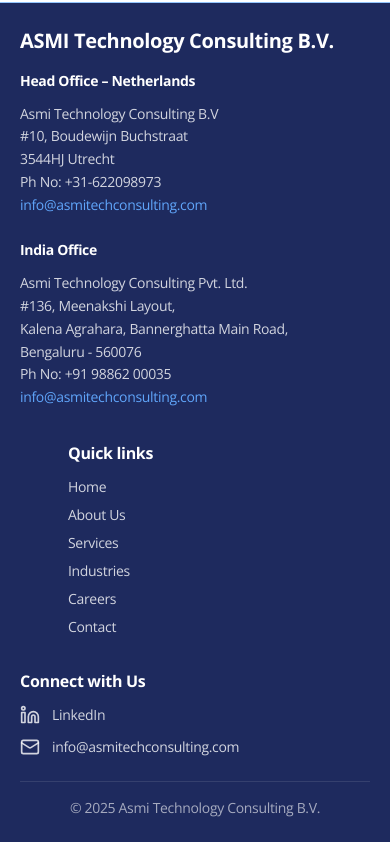
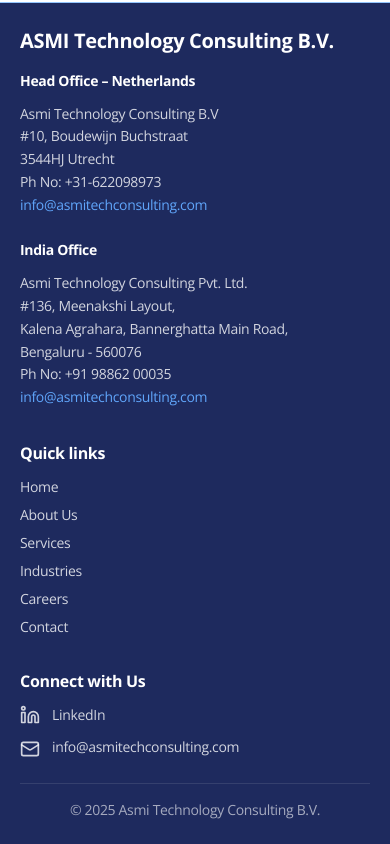
Before and after one commit to Galact07/AsmiTech, a React (Vite) app: page /jobs in a window 390 px wide. Shown: the part 988-1832 px from the top of the page. Built offline with nearby package versions, Linux system fonts and the light colour scheme; no server answers; the database is empty.

Commit message:
Fix mobile UI issues: footer spacing, header button, text overflow, carousel margins

```diff
--- a/src/components/Footer.jsx
+++ b/src/components/Footer.jsx
@@ -13,31 +13,31 @@
             <div className="grid grid-cols-1 md:grid-cols-2 gap-6">
               <div className="flex flex-col">
                 <h3 className="text-sm font-bold text-white mb-3">Head Office – Netherlands</h3>
-                <address className="not-italic text-sm text-white/80 leading-relaxed">
+                <address className="not-italic text-sm text-white/80 leading-relaxed break-words">
                   Asmi Technology Consulting B.V<br />
                   #10, Boudewijn Buchstraat<br />
                   3544HJ Utrecht<br />
                   Ph No: +31-622098973<br />
-                  <a href="mailto:info@asmitechconsulting.com" className="text-blue-400 hover:text-blue-300 transition">info@asmitechconsulting.com</a>
+                  <a href="mailto:info@asmitechconsulting.com" className="text-blue-400 hover:text-blue-300 transition break-all">info@asmitechconsulting.com</a>
                 </address>
               </div>
 
               <div className="flex flex-col">
                 <h3 className="text-sm font-bold text-white mb-3">India Office</h3>
-                <address className="not-italic text-sm text-white/80 leading-relaxed">
+                <address className="not-italic text-sm text-white/80 leading-relaxed break-words">
                   Asmi Technology Consulting Pvt. Ltd.<br />
                   #136, Meenakshi Layout,<br />
                   Kalena Agrahara, Bannerghatta Main Road,<br />
                   Bengaluru - 560076<br />
                   Ph No: +91 98862 00035<br />
-                  <a href="mailto:info@asmitechconsulting.com" className="text-blue-400 hover:text-blue-300 transition">info@asmitechconsulting.com</a>
+                  <a href="mailto:info@asmitechconsulting.com" className="text-blue-400 hover:text-blue-300 transition break-all">info@asmitechconsulting.com</a>
                 </address>
               </div>
             </div>
           </div>
 
           {/* Quick Links */}
-          <div className="md:col-span-3 ml-12">
+          <div className="md:col-span-3 ml-0 md:ml-12">
             <h3 className="text-base font-bold text-white mb-3">Quick links</h3>
             <ul className="space-y-2 text-sm text-white/80">
               <li><Link to="/" className="block hover:text-blue-400 transition">Home</Link></li>
@@ -72,13 +72,13 @@
               </a>
               <a
                 href="mailto:info@asmitechconsulting.com"
-                className="flex items-center gap-3 text-sm text-white/80 hover:text-blue-300 transition break-all"
+                className="flex items-start gap-3 text-sm text-white/80 hover:text-blue-300 transition"
               >
-                <svg xmlns="http://www.w3.org/2000/svg" width="20" height="20" viewBox="0 0 24 24" fill="none" stroke="currentColor" strokeWidth="2" strokeLinecap="round" strokeLinejoin="round" className="h-5 w-5 flex-shrink-0">
+                <svg xmlns="http://www.w3.org/2000/svg" width="20" height="20" viewBox="0 0 24 24" fill="none" stroke="currentColor" strokeWidth="2" strokeLinecap="round" strokeLinejoin="round" className="h-5 w-5 flex-shrink-0 mt-0.5">
                   <rect width="20" height="16" x="2" y="4" rx="2"></rect>
                   <path d="m22 7-8.97 5.7a1.94 1.94 0 0 1-2.06 0L2 7"></path>
                 </svg>
-                info@asmitechconsulting.com
+                <span className="break-all">info@asmitechconsulting.com</span>
               </a>
             </div>
           </div>
--- a/src/components/Header.jsx
+++ b/src/components/Header.jsx
@@ -78,7 +78,7 @@
                   </Link>
                   {showServicesDropdown && (
                     <div
-                      className="absolute top-full left-0 mt-2 w-[580px] bg-slate-100 backdrop-blur-[10px] shadow-2xl rounded-none border border-slate-200 overflow-hidden"
+                      className="absolute top-full left-0 mt-2 w-[580px] max-w-[calc(100vw-2rem)] bg-slate-100 backdrop-blur-[10px] shadow-2xl rounded-none border border-slate-200 overflow-hidden"
                       onMouseEnter={handleDropdownEnter}
                       onMouseLeave={handleDropdownLeave}
                       style={{ marginTop: '0.5rem' }}
@@ -158,7 +158,7 @@
             aria-controls="mobileMenu"
             aria-expanded={isMobileMenuOpen}
             aria-label="Open menu"
-            className="md:hidden ml-auto inline-flex items-center justify-center 15 w-15 rounded-none border border-primary/20 text-primary hover:text-primary transition-all duration-200 font-bold"
+            className="md:hidden ml-auto inline-flex items-center justify-center w-10 h-10 rounded-none border border-primary/20 text-primary hover:text-primary transition-all duration-200 font-bold"
           >
             {isMobileMenuOpen ? <X className="h-5 w-5" /> : <Menu className="h-5 w-5" />}
           </button>
--- a/src/pages/Home.jsx
+++ b/src/pages/Home.jsx
@@ -336,7 +336,7 @@
               </button>
             )}
 
-            <div className="overflow-hidden mx-16">
+            <div className="overflow-hidden mx-4 md:mx-16">
               <div
                 className="flex gap-6 transition-transform duration-300 ease-in-out"
                 style={{ transform: `translateX(calc(-${industryIndex} * (50% + 12px)))` }}
```
